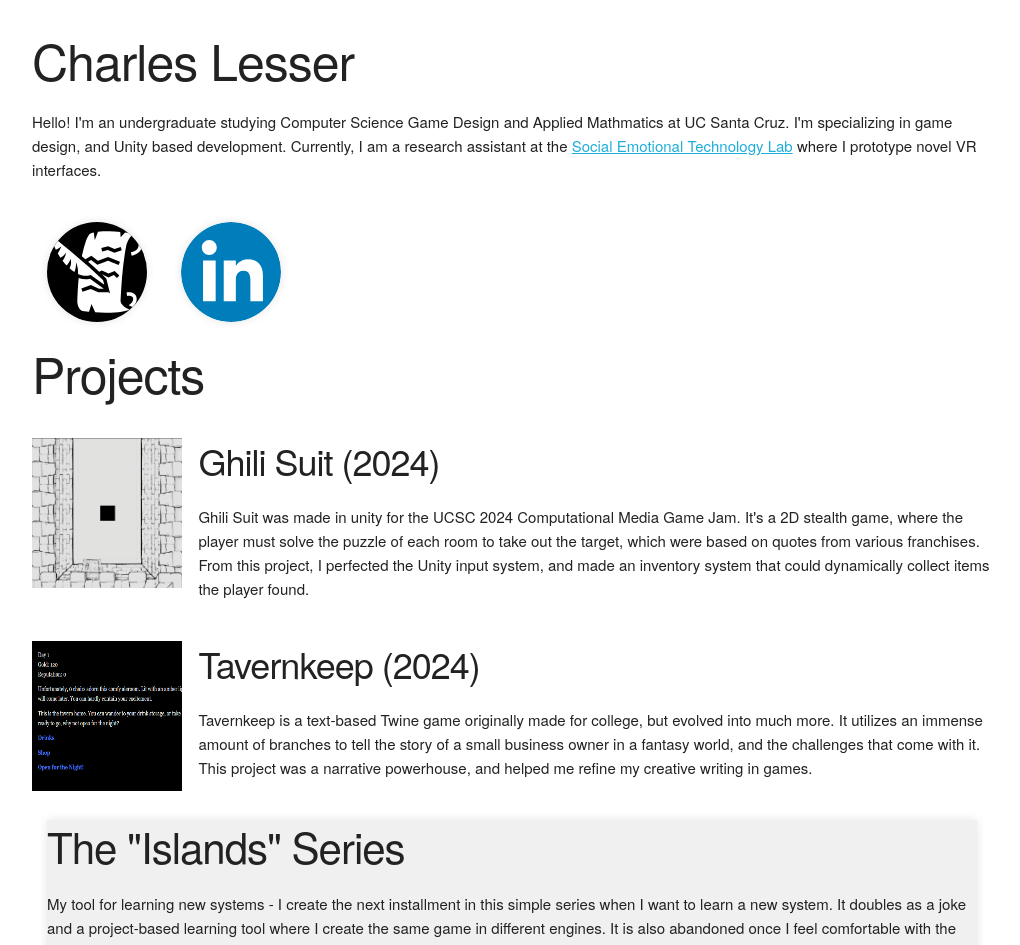
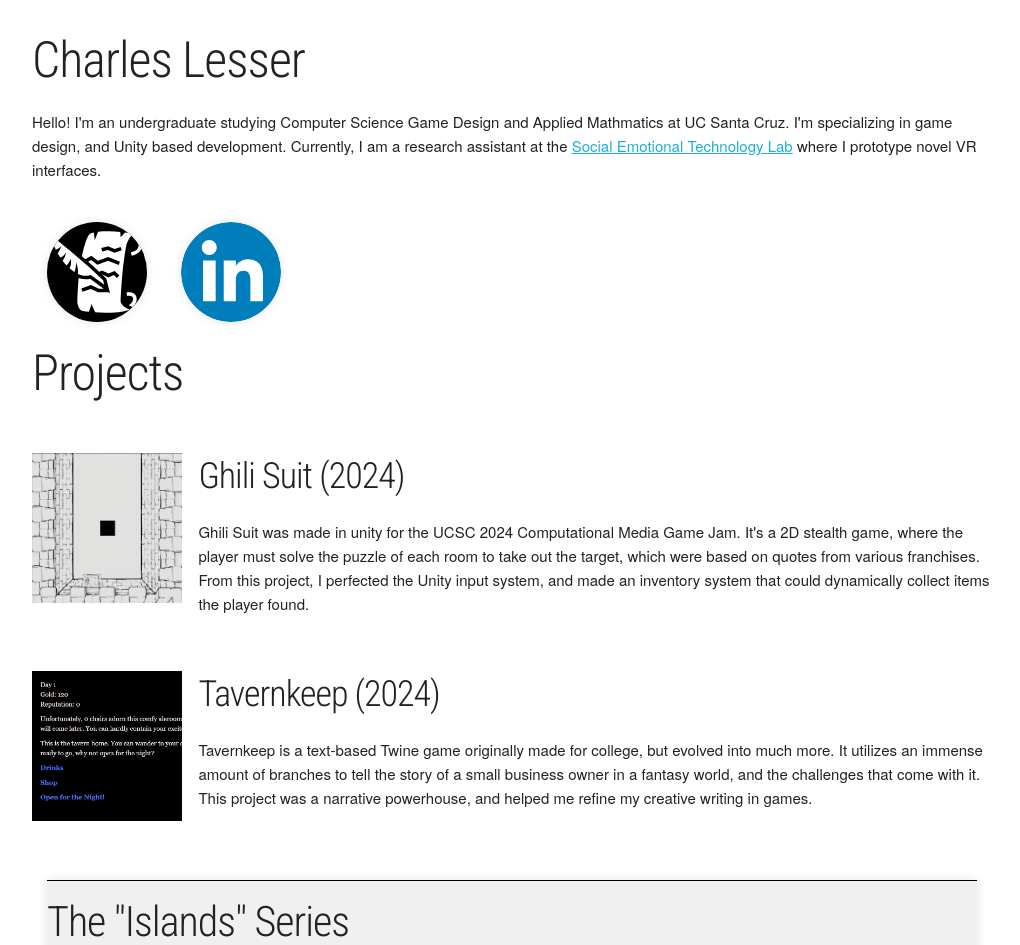
Before and after one commit to chlesser/website, a plain HTML site: page index.html in a window 1280 px wide. Shown: the top 945 px of the page, without its empty margins (128-1148 px from the left). Drawn offline with Linux system fonts and the light colour scheme.

Commit message:
changed: fonts and spacing

```diff
--- a/index.html
+++ b/index.html
@@ -3,9 +3,14 @@
 <head>
     <meta charset="UTF-8">
     <meta name="viewport" content="width=device-width, initial-scale=1.0">
+    <!-- Skeleton Class -->
     <link rel="stylesheet" href="normalize.css">
     <link rel="stylesheet" href="skeleton.css">
     <link rel="stylesheet" href="style.css">
+    <!-- Fonts -->
+    <link rel="preconnect" href="https://fonts.googleapis.com">
+    <link rel="preconnect" href="https://fonts.gstatic.com" crossorigin>
+    <link href="https://fonts.googleapis.com/css2?family=Roboto+Condensed:ital,wght@0,100..900;1,100..900&display=swap" rel="stylesheet">
     <title>Charles Lesser</title>
 </head>
 <body>
@@ -38,7 +43,7 @@
     </div>
     <div class="row project">
       <div class="two columns">
-        <img class="thumbnail" src="tavern-thumbnail.png">
+        <img class="thumbnail" src="tavern-thumbnail.jpg">
       </div>
       <div class="ten columns">
         <h3>Tavernkeep (2024)</h3>
--- a/style.css
+++ b/style.css
@@ -1,3 +1,7 @@
+h1, h2, h3, h4, h5, h6{
+    font-family: 'Roboto Condensed', sans-serif;
+    font-weight: 300;
+}
 .icon{
     width: 100px;
     height: 100px;
@@ -14,13 +18,16 @@
     margin-top: 2em;
 }
 .project{
-    margin-top: 1em;
+    margin-top: 2em;
     background-color: rgb(255, 255, 255);
 }
 .intercept{
     background-color: #f0f0f0;
     margin: 1em;
     box-shadow: 0 0 10px rgba(0, 0, 0, 0.1);
+    border-top: 1px solid #000000;
+    padding-top: 1em;
+    margin-top: 3em;
 }
 .thumbnail{
     width: 150px;
```
Also changed, not shown: tavern-thumbnail.jpg (added), tavern-thumbnail.png (deleted).
